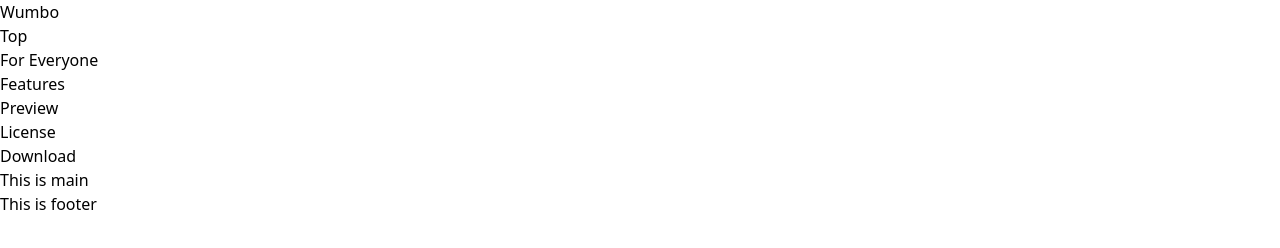
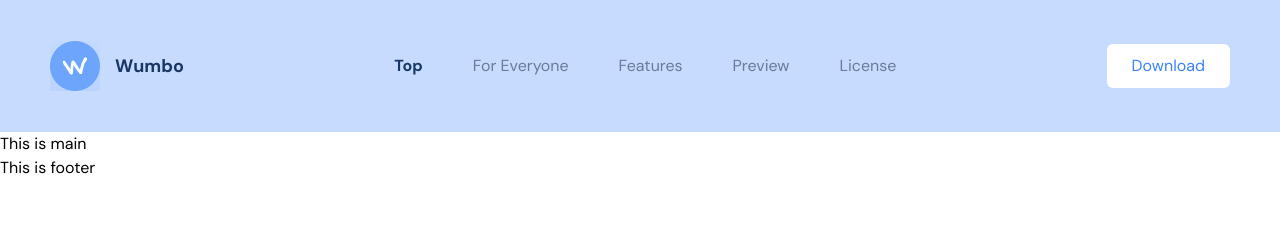
Before and after one commit to budiigunawan/wumbo, a website built with Vite: page index.html in a window 1280 px wide. Built offline with nearby package versions, Linux system fonts and the light colour scheme.

Commit message:
feat: add styling to navbar

```diff
--- a/index.html
+++ b/index.html
@@ -10,22 +10,44 @@
     <title>Wumbo | Beautiful Design for Social Media Content</title>
     <link rel="icon" type="image/png" href="images/wumbo.png" />
     <link rel="stylesheet" href="index.css" />
+    <link rel="preconnect" href="https://fonts.googleapis.com" />
+    <link rel="preconnect" href="https://fonts.gstatic.com" crossorigin />
+    <link
+      href="https://fonts.googleapis.com/css2?family=DM+Sans:ital,opsz,wght@0,9..40,100..1000;1,9..40,100..1000&display=swap"
+      rel="stylesheet"
+    />
   </head>
   <body>
-    <header>
-      <div class="logo">
-        <p>Wumbo</p>
+    <header class="bg-primary-light">
+      <div
+        class="max-w-295 mx-auto flex justify-between items-center h-[50px] py-[66px] font-sans"
+      >
+        <div class="flex gap-[15px] items-center">
+          <img
+            src="/images/wumbo.png"
+            width="50px"
+            height="auto"
+            alt="wumbo logo"
+          />
+          <p class="text-dark text-lg font-bold">Wumbo</p>
         </div>
         <nav>
-        <ul>
-          <li><a href="#top"> Top </a></li>
+          <ul class="flex gap-[50px] text-muted">
+            <li><a href="#top" class="text-dark font-bold"> Top </a></li>
             <li><a href="#for-everyone"> For Everyone </a></li>
             <li><a href="#features"> Features </a></li>
             <li><a href="#preview"> Preview </a></li>
             <li><a href="#license"> License </a></li>
           </ul>
         </nav>
-      <a role="button" href="#download"> Download </a>
+        <a
+          href="#download"
+          role="button"
+          class="px-[25px] py-[10px] bg-muted-light text-primary rounded-md"
+        >
+          Download
+        </a>
+      </div>
     </header>
     <main>
       <p>This is main</p>
--- a/tailwind.config.js
+++ b/tailwind.config.js
@@ -2,7 +2,21 @@
 export default {
   content: ['./*.{html,js}'],
   theme: {
-    extend: {},
+    colors: {
+      primary: '#3B82F6',
+      'primary-light': '#C6DBFF',
+      dark: '#193766',
+      muted: '#697B98',
+      'muted-light': '#FFFFFF',
+    },
+    fontFamily: {
+      sans: ['DM Sans', 'sans-serif'],
+    },
+    extend: {
+      maxWidth: {
+        295: '73.75rem',
+      },
+    },
   },
   plugins: [],
 };
```
Lines whose indentation alone changed are shown as unchanged.
